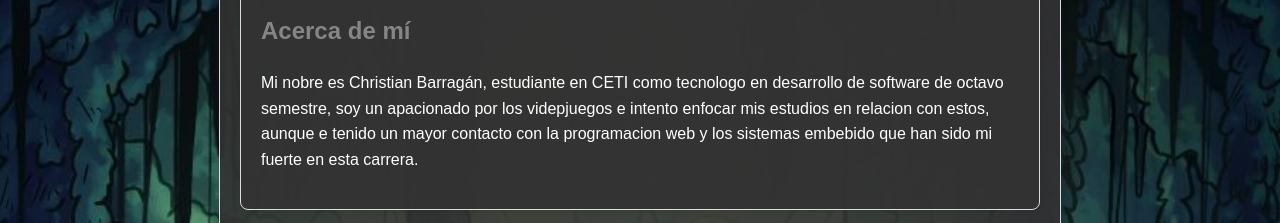
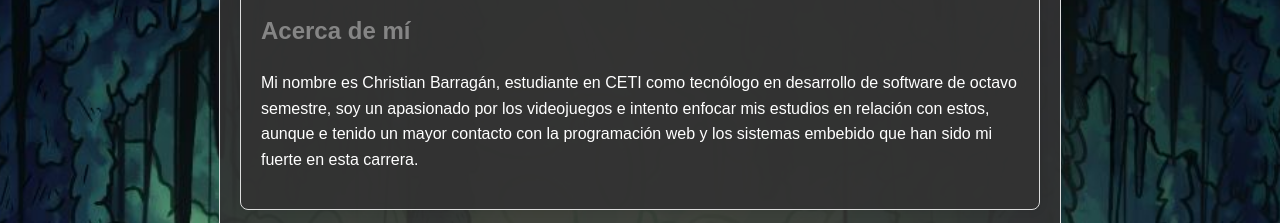
Before and after one commit to ChristianB22/PaguinaPortafolio, a plain HTML site: page index.html in a window 1280 px wide. Shown: the part 130-353 px from the top of the page. Drawn offline with Linux system fonts and the light colour scheme.

Commit message:
Update index.html

```diff
--- a/index.html
+++ b/index.html
@@ -17,7 +17,7 @@
 <section general>
     <section id="about">
         <h2>Acerca de mí</h2>
-        <p>Mi nobre es Christian Barragán, estudiante en CETI como tecnologo en desarrollo de software de octavo semestre, soy un apacionado por los videpjuegos e intento enfocar mis estudios en relacion con estos, aunque e tenido un mayor contacto con la programacion web y los sistemas embebido que han sido mi fuerte en esta carrera.</p>
+        <p>Mi nombre es Christian Barragán, estudiante en CETI como tecnólogo en desarrollo de software de octavo semestre, soy un apasionado por los videojuegos e intento enfocar mis estudios en relación con estos, aunque e tenido un mayor contacto con la programación web y los sistemas embebido que han sido mi fuerte en esta carrera.</p>
     </section>
 
     <section id="links">
```
